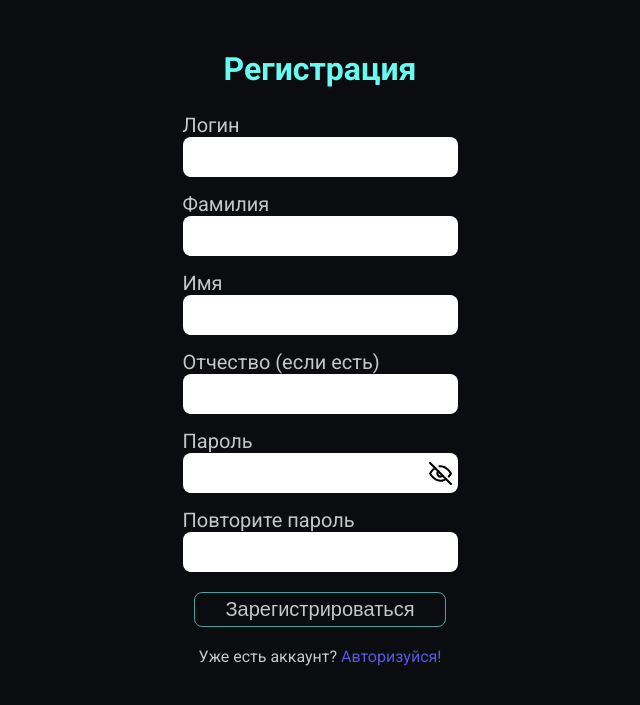
After one commit to Pe4enka9/social, a PHP site: page /pages/register.php in a window 1280 px wide. The commit adds this page. Shown: the top 705 px of the page, without its empty margins (320-960 px from the left). Run offline with PHP 8.4, Linux system fonts and the light colour scheme.

Commit message:
Доделать страницу регистрации

```diff
--- a/css/main.css
+++ b/css/main.css
@@ -31,17 +31,17 @@ form .input_wrapper .wrapper label {
   font-size: 20px;
 }
 form .input_wrapper .wrapper input {
-  width: 250px;
+  width: 100%;
   height: 40px;
   padding-left: 10px;
   border: none;
   border-radius: 8px;
   font-size: 20px;
   outline: none;
-  transition: border 0.1s ease-out;
+  transition: outline 0.1s ease-out;
 }
 form .input_wrapper .wrapper input:focus {
-  border: 2px solid #45a29e;
+  outline: 2px solid #45a29e;
 }
 form .input_wrapper .wrapper .password_eye {
   width: 25px;
@@ -81,4 +81,13 @@ form .btn_wrapper #btn {
 form .btn_wrapper #btn:hover {
   color: #0b0c10;
   background-color: #45a29e;
+}
+form #reg {
+  padding-top: 20px;
+  margin-bottom: 30px;
+  text-align: center;
+}
+form #reg a {
+  color: #5757df;
+  text-decoration: none;
 }/*# sourceMappingURL=main.css.map */
--- a/index.php
+++ b/index.php
@@ -43,6 +43,8 @@ require_once './connect.php';
     <div class="btn_wrapper">
       <input type="submit" value="Войти" id="btn" />
     </div>
+
+    <div id="reg">Ещё нет аккаунта? <a href="./pages/register.php">Зарегистрируйся!</a></div id="reg">
   </form>
 
   <script src="./js/main.js"></script>
--- /dev/null
+++ b/pages/register.php
@@ -0,0 +1,77 @@
+<?php
+require_once '../connect.php';
+?>
+
+<!DOCTYPE html>
+<html lang="en">
+
+<head>
+    <meta charset="UTF-8" />
+    <meta name="viewport" content="width=device-width, initial-scale=1.0" />
+    <link rel="preconnect" href="https://fonts.googleapis.com" />
+    <link rel="preconnect" href="https://fonts.gstatic.com" crossorigin />
+    <link
+        href="https://fonts.googleapis.com/css2?family=Roboto:wght@400;700&display=swap"
+        rel="stylesheet" />
+    <link rel="stylesheet" href="../css/main.css" />
+    <title>Регистрация</title>
+</head>
+
+<body>
+    <form action="" method="post">
+        <h1>Регистрация</h1>
+
+        <div class="input_wrapper">
+            <div class="wrapper login_wrapper">
+                <label for="login">Логин</label>
+                <input type="text" name="login" id="login" autocomplete="off" />
+            </div>
+
+            <div class="wrapper lastName_wrapper">
+                <label for="lastName">Фамилия</label>
+                <input type="text" name="lastName" id="lastName">
+            </div>
+
+            <div class="wrapper name_wrapper">
+                <label for="name">Имя</label>
+                <input type="text" name="name" id="name">
+            </div>
+
+            <div class="wrapper surname_wrapper">
+                <label for="surname">Отчество (если есть)</label>
+                <input type="text" name="surname" id="surname">
+            </div>
+
+            <div class="wrapper password_wrapper">
+                <label for="password">Пароль</label>
+                <div class="password_hide_wrapper">
+                    <div class="password_eye password_hide"></div>
+                    <input
+                        type="password"
+                        name="password"
+                        id="password"
+                        autocomplete="off" />
+                </div>
+            </div>
+
+            <div class="wrapper password_wrapper">
+                <label for="password">Повторите пароль</label>
+                <input
+                    type="password"
+                    name="password"
+                    id="password"
+                    autocomplete="off" />
+            </div>
+        </div>
+
+        <div class="btn_wrapper">
+            <input type="submit" value="Зарегистрироваться" id="btn" />
+        </div>
+
+        <div id="reg">Уже есть аккаунт? <a href="/">Авторизуйся!</a></div id="reg">
+    </form>
+
+    <script src="../js/main.js"></script>
+</body>
+
+</html>
--- a/scss/main.scss
+++ b/scss/main.scss
@@ -40,7 +40,7 @@ form {
       }
 
       input {
-        width: 250px;
+        width: 100%;
         height: 40px;
 
         padding-left: 10px;
@@ -52,11 +52,11 @@ form {
 
         outline: none;
 
-        transition: border 0.1s ease-out;
+        transition: outline 0.1s ease-out;
       }
 
       input:focus {
-        border: 2px solid $border;
+        outline: 2px solid $border;
       }
 
       .password_eye {
@@ -115,4 +115,17 @@ form {
       background-color: $border;
     }
   }
+
+  #reg {
+    padding-top: 20px;
+    margin-bottom: 30px;
+
+    text-align: center;
+
+    a {
+      color: $linkColor;
+
+      text-decoration: none;
+    }
+  }
 }
--- a/scss/variables.scss
+++ b/scss/variables.scss
@@ -4,3 +4,4 @@ $textColor: #c5c6c7;
 $fontFamily: "Roboto", sans-serif;
 $border: #45a29e;
 $fontSizeText: 20px;
+$linkColor: #5757df;
```
Also changed, not shown: 1 other file.
